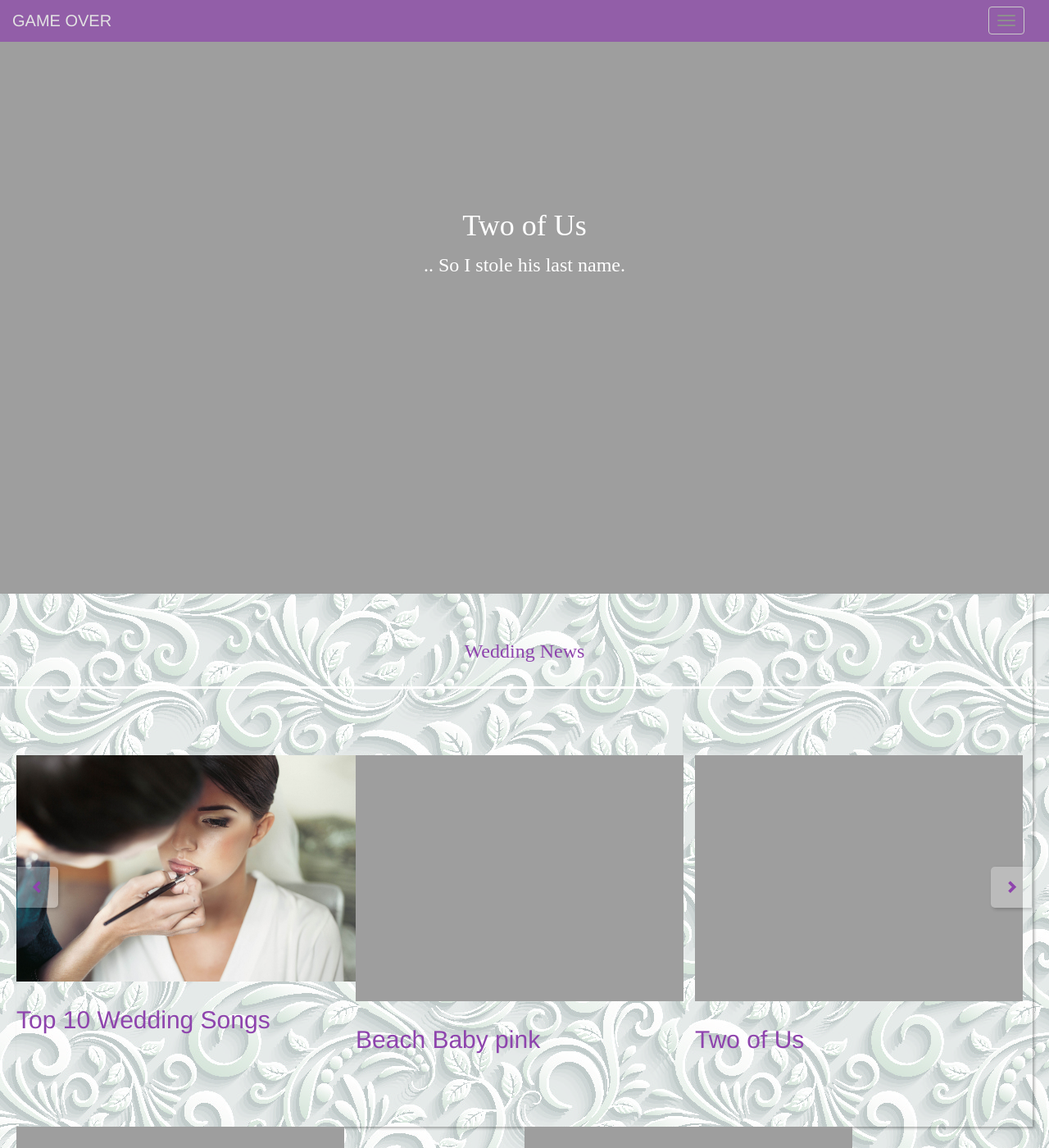
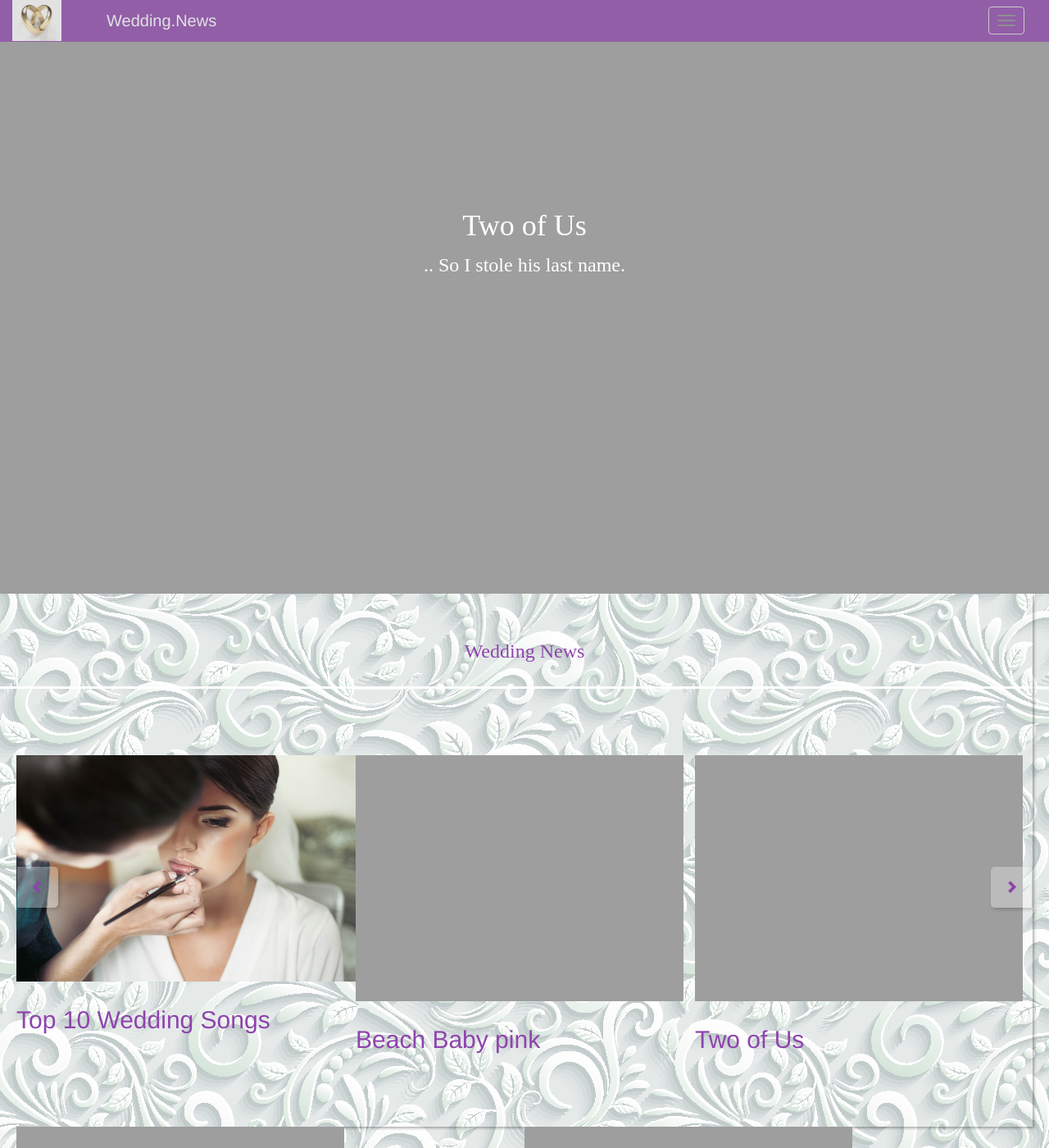
Before and after one commit to prrraveen/wedding-theme, a Jekyll site: the page built from index.html, in a window 1280 px wide and 1400 px high. Shown: the whole window at 82% size. Built offline with Jekyll 4.4.1, drawn with Linux system fonts in a browser that asks for light colours; some web fonts are replaced; comment, search, counter and statistics services are not loaded.

Commit message:
added logo

```diff
--- a/_includes/navigation.html
+++ b/_includes/navigation.html
@@ -1,7 +1,12 @@
 <nav class="navbar navbar-default navigation transparent navbar-fixed-top">
     <div class="container-fluid">
         <div class="navbar-header">
-            <a class="navbar-brand name" href="{{ site.url }}/">GAME OVER</a>
+            <a class="navbar-brand name" href="{{ site.url }}/">
+                <img alt="Brand" src="{{site.github.url}}/assets/images/logo.jpg">
+            </a>
+            <a class="navbar-brand name" href="{{ site.url }}/">
+                Wedding.News
+            </a>
             <button type="button" class="navbar-toggle" data-toggle="collapse" data-target='#navbar'>
               <span class="sr-only">Toggle navigation</span>
               <span class="icon-bar"></span>
--- a/assets/sass/_navigation.scss
+++ b/assets/sass/_navigation.scss
@@ -8,7 +8,7 @@
   background-color: $text-purple;
   opacity: 0.7;
   border-color: transparent;
-  // color: #fff !important;
+  color: #fff !important;
   @include border-radius(0px);
   @include box-shadow(0 0 0 0);
 
@@ -21,6 +21,10 @@
 .navbar-brand{
     font-size: 20px !important;
     font-weight: normal;
+    img{
+        margin-top: -19%;
+        width: 60%;
+    }
 }
 
 
```
Also changed, not shown: assets/images/logo.jpg (added), assets/sass/style.css, 14 other files.
